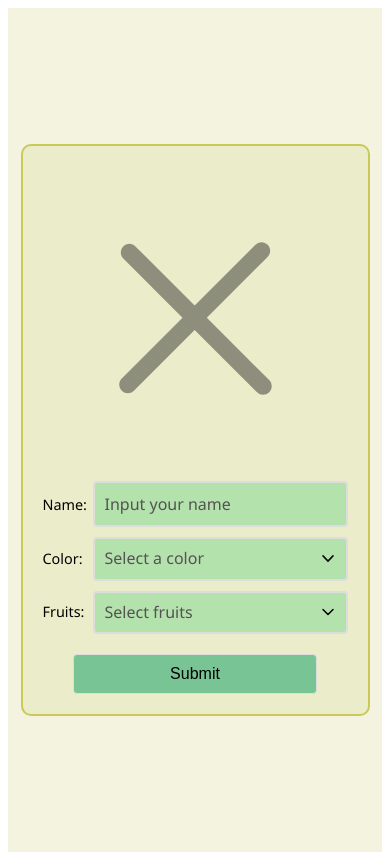
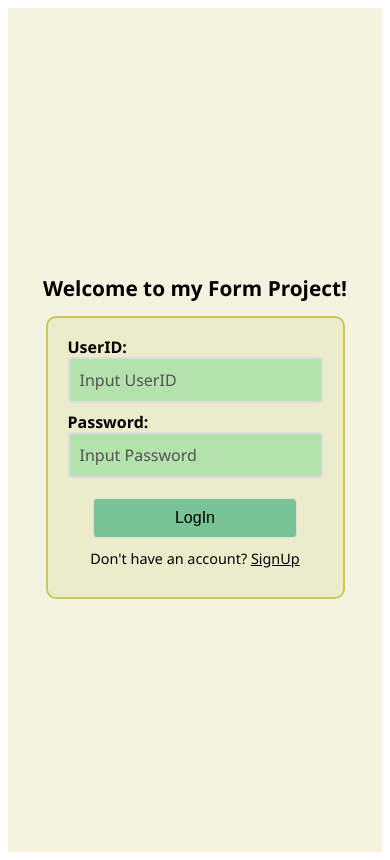
Before and after one commit to ObiTam/myformprojects, a React (Create React App) app: page / in a window 390 px wide. Built offline with nearby package versions, Linux system fonts and the light colour scheme.

Commit message:
added the auth component

```diff
--- a/src/App.js
+++ b/src/App.js
@@ -1,12 +1,22 @@
 // src/App.js
-import React from 'react';
+import React, { useState } from 'react';
 import MainForm from './components/MainForm';
 import styles from './styles.module.css'
+import AuthForm from './components/AuthForm';
 
 function App() {
+    const [loggedIn, setLoggedIn] = useState(false)
     return (
         <div className={styles['app']}>
-            <MainForm />
+            <h1>
+                Welcome to my Form Project!
+            </h1>
+            {
+                loggedIn ?
+                    <MainForm logout={() => setLoggedIn(false)} />
+                    :
+                    <AuthForm login={() => setLoggedIn(true)} />
+            }
         </div>
     )
 }
--- a/src/styles.module.css
+++ b/src/styles.module.css
@@ -13,7 +13,8 @@ h1 {
     text-align: center;
 }
 
-.mainForm {
+.mainForm,
+.authForm {
     font-size: 1.2rem;
     font-weight: normal;
     line-height: 1.6;
@@ -25,6 +26,17 @@ h1 {
     display: flex;
     gap: 10px;
     flex-direction: column;
+    position: relative;
+    align-items: center;
+    justify-content: center;
+}
+
+.closeButton {
+    position: absolute;
+    top: 0;
+    right: 0;
+    margin: 10px;
+    cursor: pointer;
 }
 
 .formElement {
@@ -34,14 +46,28 @@ h1 {
     width: 305px;
 }
 
+.authFormElement {
+    display: flex;
+    flex-direction: column;
+    width: 400px;
+}
+
 .container {
     position: relative;
     flex: 1;
 }
 
-label {
+.mainFormLabel {
     display: block;
     width: 70px;
+    font-size: 1rem;
+    font-weight: bolder;
+}
+
+.authFormLabel {
+    display: block;
+    font-size: 1rem;
+    font-weight: bolder;
 }
 
 input,
@@ -163,6 +189,39 @@ button:hover {
     color: white;
 }
 
+.signupText {
+    font-size: 0.9rem;
+    font-weight: normal;
+    line-height: 1.2;
+    padding: 10px;
+    margin-top: -8px;
+    text-align: center;
+}
+
+.signupText span {
+    cursor: pointer;
+    text-decoration: underline;
+}
+
+@media only screen and (max-width: 550px) {
+    .authForm {
+        font-size: 0.9rem;
+        font-weight: normal;
+        line-height: 1.2;
+        padding: 20px;
+    }
+
+    h1 {
+        font-size: 1.5rem;
+        font-weight: bold;
+        line-height: 1.5;
+    }
+
+    .authFormElement {
+        width: 100%;
+    }
+}
+
 @media only screen and (max-width: 500px) {
     .app {
         font-family: 'Segoe UI', Tahoma, Geneva, Verdana;
@@ -172,6 +231,10 @@ button:hover {
         font-size: 1.3rem;
         font-weight: bold;
         line-height: 1.3;
+    }
+
+    .closeButton {
+        margin: 0px;
     }
 
     .mainForm {
@@ -185,7 +248,7 @@ button:hover {
         width: 100%;
     }
 
-    label {
+    .mainFormLabel {
         width: 50px;
     }
 }
```
